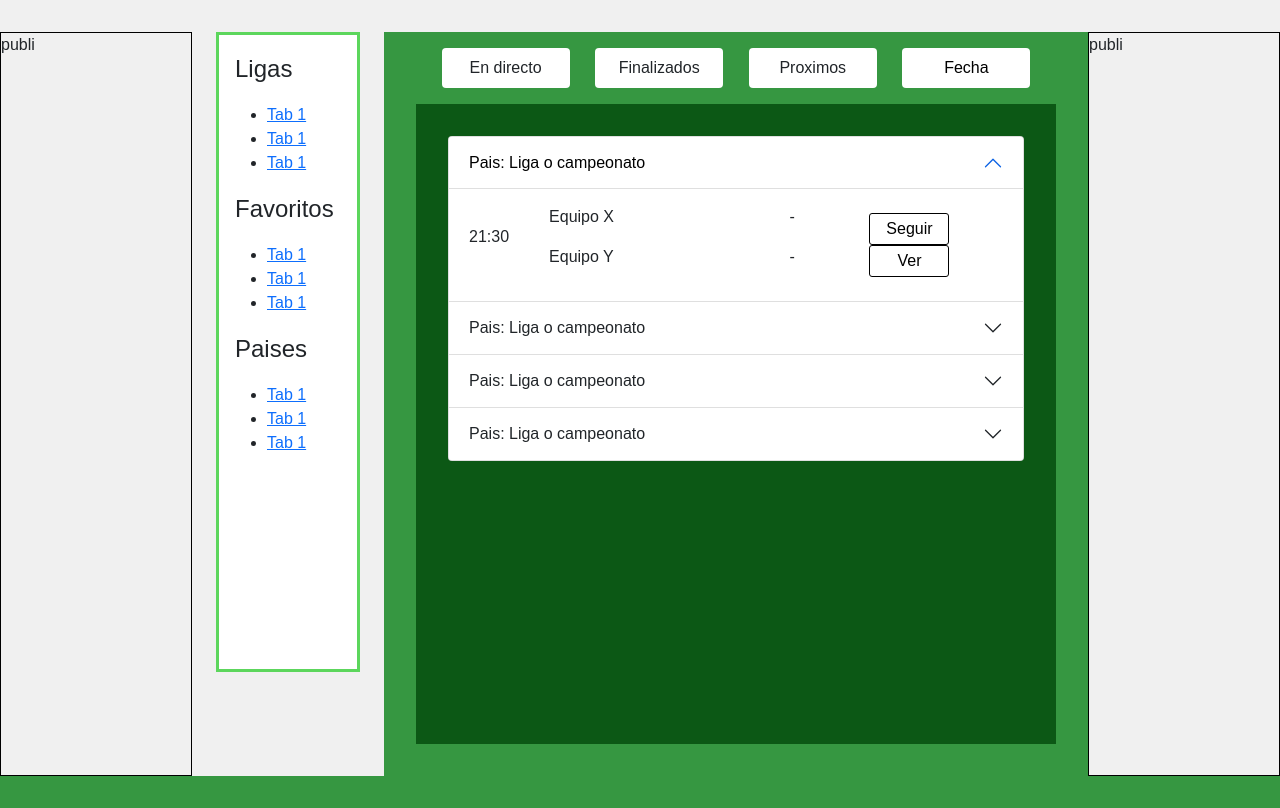
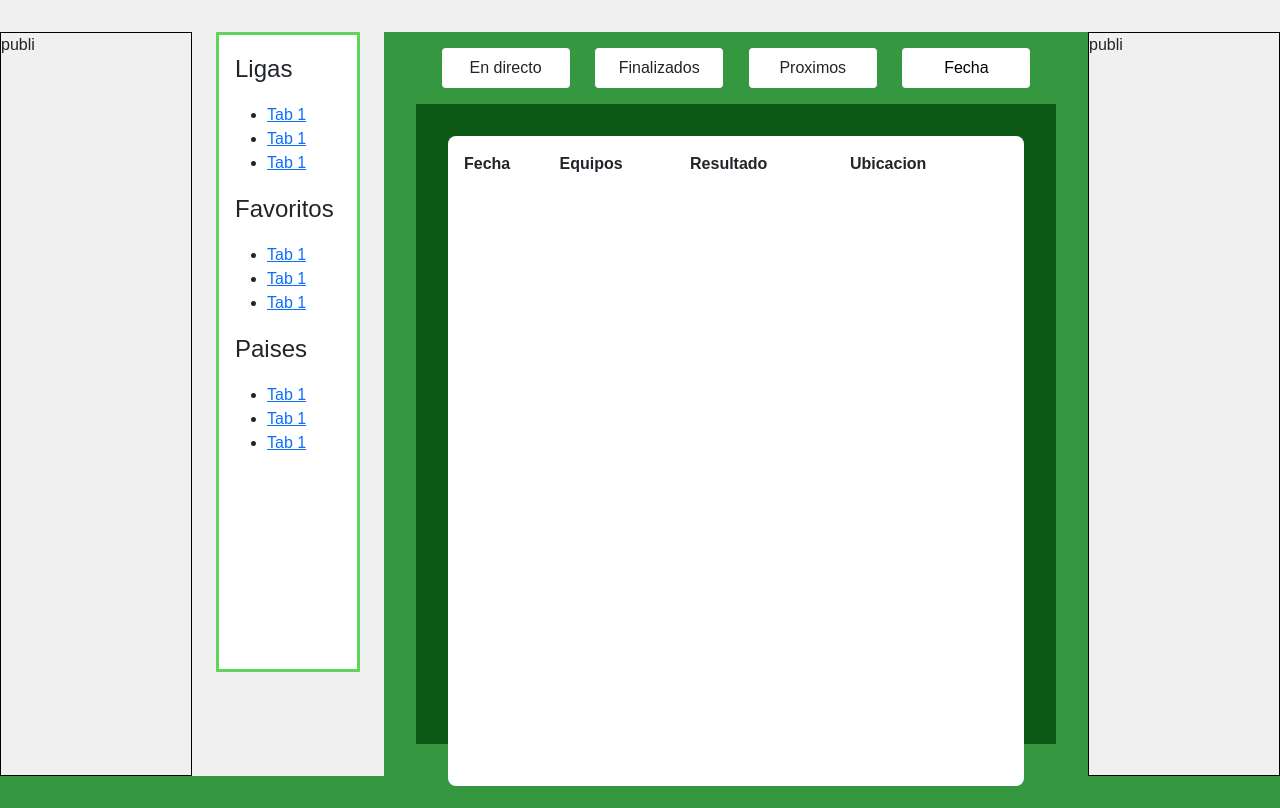
Before and after one commit to Proyecto-3BD/deporvista, a PHP site: page / in a window 1280 px wide. Shown: the part 140-948 px from the top of the page. Run offline with PHP 8.4, Linux system fonts and the light colour scheme; lists and menus that the app fills with data are empty.

Commit message:
cambio grande

```diff
--- a/frontend/public-html/css/style.css
+++ b/frontend/public-html/css/style.css
@@ -187,8 +187,6 @@
 }
 
 .accordion-body {
-    display: grid;
-    grid-template-columns: 15% 45% 15% 25%;
     align-items: center;
 }
 
@@ -369,7 +367,6 @@ footer {
 }
 
 /** info deportista **/
-
 .info-deportista {
 
     background-color: #369741;
@@ -435,3 +432,49 @@ footer {
 .info-solapas table tbody tr:last-of-type td {
     border-bottom: 1px solid #369741;
 }
+
+
+/* EVENTO GENERAL */
+
+.info-general {
+
+    background-color: #ffffff;
+    border: none;
+    margin: 0;
+    padding: 1rem;
+    border-radius: 0.5rem;
+    height: 250px;
+
+    width: 100%;
+
+}
+
+.accordion-body {
+    overflow: hidden;
+    overflow-y: scroll;
+
+}
+
+.info-general table {
+    width: 100%;
+}
+
+.info-general table tbody tr td {
+    border-bottom: 1px solid rgb(236, 236, 236);
+    padding: 0.5rem;
+}
+
+.info-general table tbody tr:last-of-type td {
+    border-bottom: 1px solid #369741;
+}
+
+/* Por liga */
+.por-liga {
+    background-color: white;
+    padding: 1rem;
+}
+
+#porliga {
+    padding-top: 2rem;
+    display: none;
+}
--- a/frontend/public-html/index.html
+++ b/frontend/public-html/index.html
@@ -176,126 +176,33 @@
                     </li>
                 </ul>
                 <div class="resultados-div-interior">
-                    <div class="accordion" id="accordionPanelsStayOpenExample">
-                        <div class="accordion-item">
-                            <h2 class="accordion-header" id="panelsStayOpen-headingOne">
-                                <button onclick="changecolor()" class="accordion-button" type="button"
-                                    data-bs-toggle="collapse" data-bs-target="#panelsStayOpen-collapseOne"
-                                    aria-expanded="true" aria-controls="panelsStayOpen-collapseOne">
-                                    Pais: Liga o campeonato
-                                </button>
-                            </h2>
-                            <div id="panelsStayOpen-collapseOne" class="accordion-collapse collapse show"
-                                aria-labelledby="panelsStayOpen-headingOne">
-                                <div class="accordion-body">
-                                    <div class="hora">
-                                        <p>21:30</p>
-                                    </div>
-                                    <div class="equipos">
-                                        <p>Equipo X</p>
-                                        <p>Equipo Y</p>
-                                    </div>
-                                    <div class="tantos">
-                                        <p>-</p>
-                                        <p>-</p>
-                                    </div>
-                                    <div class="accion">
-                                        <button>Seguir</button>
-                                        <button>Ver</button>
-                                    </div>
-                                </div>
-                            </div>
-                        </div>
-                        <div class="accordion-item">
-                            <h2 class="accordion-header" id="panelsStayOpen-headingTwo">
-                                <button class="accordion-button collapsed" type="button" data-bs-toggle="collapse"
-                                    data-bs-target="#panelsStayOpen-collapseTwo" aria-expanded="false"
-                                    aria-controls="panelsStayOpen-collapseTwo">
-                                    Pais: Liga o campeonato
-                                </button>
-                            </h2>
-                            <div id="panelsStayOpen-collapseTwo" class="accordion-collapse collapse"
-                                aria-labelledby="panelsStayOpen-headingTwo">
-                                <div class="accordion-body">
-                                    <div class="hora">
-                                        <p>21:30</p>
-                                    </div>
-                                    <div class="equipos">
-                                        <p>Equipo X</p>
-                                        <p>Equipo Y</p>
-                                    </div>
-                                    <div class="tantos">
-                                        <p>-</p>
-                                        <p>-</p>
-                                    </div>
-                                    <div class="accion">
-                                        <button>Seguir</button>
-                                        <button>Ver</button>
-                                    </div>
-                                </div>
-                            </div>
-                        </div>
-                        <div class="accordion-item">
-                            <h2 class="accordion-header" id="panelsStayOpen-headingThree">
-                                <button class="accordion-button collapsed" type="button" data-bs-toggle="collapse"
-                                    data-bs-target="#panelsStayOpen-collapseThree" aria-expanded="false"
-                                    aria-controls="panelsStayOpen-collapseThree">
-                                    Pais: Liga o campeonato
-                                </button>
-                            </h2>
-                            <div id="panelsStayOpen-collapseThree" class="accordion-collapse collapse"
-                                aria-labelledby="panelsStayOpen-headingThree">
-                                <div class="accordion-body">
-                                    <div class="hora">
-                                        <p>21:30</p>
-                                    </div>
-                                    <div class="equipos">
-                                        <p>Equipo X</p>
-                                        <p>Equipo Y</p>
-                                    </div>
-                                    <div class="tantos">
-                                        <p>-</p>
-                                        <p>-</p>
-                                    </div>
-                                    <div class="accion">
-                                        <button>Seguir</button>
-                                        <button>Ver</button>
-                                    </div>
-                                </div>
-                            </div>
-                        </div>
-                        <div class="accordion-item">
-                            <h2 class="accordion-header" id="panelsStayOpen-headingFour">
-                                <button class="accordion-button collapsed" type="button" data-bs-toggle="collapse"
-                                    data-bs-target="#panelsStayOpen-collapseFour" aria-expanded="false"
-                                    aria-controls="panelsStayOpen-collapseFour">
-                                    Pais: Liga o campeonato
-                                </button>
-                            </h2>
-                            <div id="panelsStayOpen-collapseFour" class="accordion-collapse collapse"
-                                aria-labelledby="panelsStayOpen-headingFour">
-                                <div class="accordion-body">
-                                    <div class="hora">
-                                        <p>21:30</p>
-                                    </div>
-                                    <div class="equipos">
-                                        <p>Equipo X</p>
-                                        <p>Equipo Y</p>
-                                    </div>
-                                    <div class="tantos">
-                                        <p>-</p>
-                                        <p>-</p>
-                                    </div>
-                                    <div class="accion">
-                                        <button>Seguir</button>
-                                        <button>Ver</button>
-                                    </div>
-                                </div>
-                            </div>
+                    <!--MANIPULAR-->
+
+                    <div class="info-solapas" id="hoy">
+                        <div>
+
+                            <table>
+                                <thead>
+                                    <tr>
+                                        <th>Fecha</th>
+                                        <th>Equipos</th>
+                                        <th>Resultado</th>
+                                        <th>Ubicacion</th>
+                                    </tr>
+                                </thead>
+                                <tbody id="dataevento">
+
+                                </tbody>
+                            </table>
+
 
                         </div>
+                    </div>
 
-                    </div>
+
+
+                    <!--MANIPULAR-->
+
 
                     <div class="finalizados" id="finalizados">
                         <div class="info-solapas">
--- a/frontend/public-html/script/infoDeportista.js
+++ b/frontend/public-html/script/infoDeportista.js
@@ -1,21 +1,3 @@
-let url = "http://localhost:8084/deportistas";
-fetch(url)
-    .then(response => response.json())
-    .then(datadeportistas => mostrarData(datadeportistas))
-    .catch(error => console.log(error))
-
-
-const mostrarData = (datadeportistas) => {
-    console.log(datadeportistas)
-    let body = ''
-    for (let i = 0; i < datadeportistas.length; i++) {
-        body += `<tr><td>${datadeportistas[i].idDeportista /*match llave de json*/}</td><td>${datadeportistas[i].nombre}</td><td>${datadeportistas[i].apellidos}</td><td>${datadeportistas[i].rol}</td><td>${datadeportistas[i].pais}</td></tr>`
-    }
-    document.getElementById('datadeportistas').innerHTML = body;
-}
-
-function fetchEvento() {
-
 let url = "http://localhost:8084/eventos";
 fetch(url)
     .then(response => response.json())
@@ -31,7 +13,7 @@ function fetchEvento() {
     }
     document.getElementById('dataevento').innerHTML = body;
 }
-}
+
 
 function fetchEventoFinalizado() {
 
--- a/frontend/public-html/script/script.js
+++ b/frontend/public-html/script/script.js
@@ -27,21 +27,28 @@ function inicio() {
 
 
 function directo() {
-    document.getElementById("accordionPanelsStayOpenExample").style.display = "block";
+    document.getElementById("hoy").style.display = "block";
     document.getElementById("finalizados").style.display = "none";
     document.getElementById("proximos").style.display = "none";
 }
 
+
+ /* Barrita */
 function finalizado() {
-    document.getElementById("accordionPanelsStayOpenExample").style.display = "none";
+    document.getElementById("hoy").style.display = "none";
     document.getElementById("finalizados").style.display = "block";
     document.getElementById("proximos").style.display = "none";
-
 }
 
 
 function proximo() {
-    document.getElementById("accordionPanelsStayOpenExample").style.display = "none";
+    document.getElementById("hoy").style.display = "none";
     document.getElementById("finalizados").style.display = "none";
     document.getElementById("proximos").style.display = "block";
+
 }
+
+function liga() {
+    document.getElementById("general").style.display = "none";
+    document.getElementById("porliga").style.display = "block";
+}
```
Lines whose indentation alone changed are shown as unchanged.
